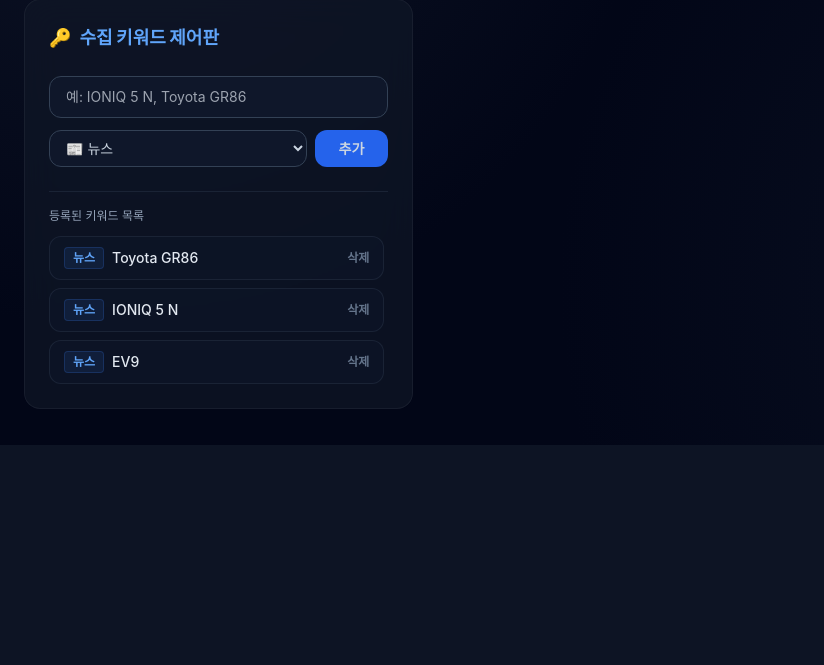
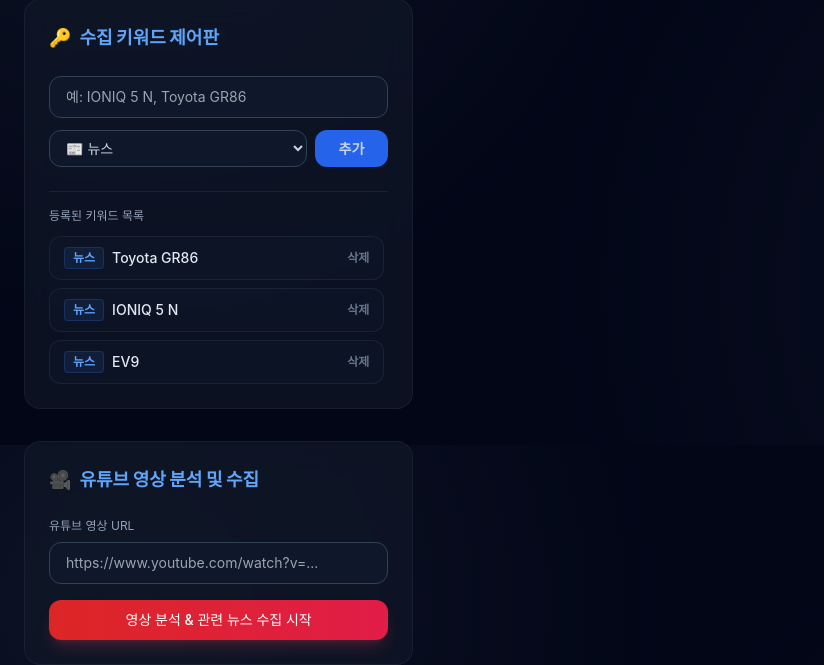
Before and after one commit to hyokuro-hash/auto-car-blog, a FastAPI app: page / in a window 1280 px wide. Shown: the part 355-1020 px from the top of the page, without its empty margins (0-824 px from the left). Before the commit the page ends 800 px from the top, so only its background shows below. Run offline with FastAPI, Linux system fonts and the light colour scheme; parts of the project's set-up code (start-up, migrations or seed data) failed here and were passed over; some libraries are stand-ins or nearby versions.

Commit message:
Feat: 다국가 뉴스 수집 확장 및 대시보드 유튜브 분석 파이프라인 추가

````diff
--- a/ai_writer.py
+++ b/ai_writer.py
@@ -396,3 +396,38 @@ class AIWriter:
         except Exception as e:
             print(f"[AIWriter] 텔레그램 요약 최종 실패: {e}")
             return f"**[브리핑]** {title}\n\n요약 생성 중 에러가 발생했습니다."
+
+    def analyze_youtube_video(self, youtube_data: dict, status_callback=None) -> dict:
+        """유튜브 영상의 자막/설명 데이터를 분석하여 핵심 검색 키워드와 내용 요약을 추출합니다."""
+        if not self.is_configured or not self.client:
+            return {
+                "keyword": "EV",
+                "summary": "유튜브 데이터를 분석할 수 없습니다. (Gemini API 미설정)"
+            }
+
+        try:
+            prompt_content = prompts.YOUTUBE_ANALYSIS_PROMPT.format(
+                title=youtube_data.get("title", ""),
+                description=youtube_data.get("description", ""),
+                transcript=youtube_data.get("transcript", "")[:10000]
+            )
+
+            text = _call_with_retry(
+                client=self.client,
+                prompt=prompt_content,
+                system_instruction=prompts.SYSTEM_PERSONA,
+                json_mode=True,
+                status_callback=status_callback
+            )
+
+            import re
+            cleaned_text = re.sub(r"^```json\s*", "", text.strip(), flags=re.MULTILINE|re.IGNORECASE)
+            cleaned_text = re.sub(r"```\s*$", "", cleaned_text.strip(), flags=re.MULTILINE)
+
+            return json.loads(cleaned_text, strict=False)
+        except Exception as e:
+            print(f"[AIWriter] 유튜브 분석 실패: {e}")
+            return {
+                "keyword": youtube_data.get("title", "EV").split(" ")[0],
+                "summary": f"유튜브 분석 에러 발생: {str(e)[:100]}"
+            }
--- a/main.py
+++ b/main.py
@@ -1,5 +1,6 @@
 import os
 import asyncio
+import time
 import uvicorn
 from fastapi import FastAPI, Request, Response, status, BackgroundTasks
 from fastapi.responses import HTMLResponse
@@ -156,6 +157,151 @@ def cleanup_tasks_api():
         return {"success": True, "message": "오래된 작업 기록이 정리되었습니다. (최근 10개 유지)"}
     except Exception as e:
         return {"success": False, "error": str(e)}
+
+
+async def run_youtube_pipeline(url: str, task_id: str):
+    from telegram import InlineKeyboardButton, InlineKeyboardMarkup
+    from telegram_bot import _save_draft
+
+    try:
+        loop = asyncio.get_running_loop()
+
+        # 1. 유튜브 자막/정보 수집
+        db_cache.update_task_status(task_id, "수집중", 20, title="유튜브 자막 및 메타데이터 수집 중")
+        youtube_data = await loop.run_in_executor(None, CarDataCollector.get_youtube_data, url)
+
+        if not youtube_data.get("title"):
+            db_cache.update_task_status(task_id, "실패", 0, title="유튜브 정보 수집 실패")
+            return
+
+        # 2. AI 분석 및 키워드 추출
+        db_cache.update_task_status(task_id, "AI작성중", 40, title="유튜브 영상 분석 및 키워드 추출 중")
+
+        def _sync_status_callback(msg: str):
+            db_cache.update_task_status(task_id, "AI작성중", 40, title=msg)
+
+        task_ai_writer = AIWriter(status_callback=_sync_status_callback)
+        analysis_result = await loop.run_in_executor(
+            None,
+            task_ai_writer.analyze_youtube_video,
+            youtube_data,
+            _sync_status_callback
+        )
+
+        keyword = analysis_result.get("keyword", "EV")
+        summary = analysis_result.get("summary", "")
+
+        print(f"[YouTube Pipeline] 추출된 키워드: {keyword}, 요약 길이: {len(summary)}")
+
+        # 3. 추출된 키워드로 추가 뉴스 수집 (KR, JP, US)
+        db_cache.update_task_status(
+            task_id,
+            "수집중",
+            60,
+            title=f"'{keyword}' 관련 해외 뉴스 수집 중"
+        )
+        collected_items = await loop.run_in_executor(None, CarDataCollector.collect_topic_data, keyword, 3)
+
+        # 4. 수집 데이터 취합 (유튜브 원본 내용 요약 + 수집된 뉴스 본문)
+        raw_data_text = f"### 유튜브 원본 분석 및 요약\n- 출처 영상: {url}\n- 영상 제목: {youtube_data.get('title')}\n- 핵심 요약:\n{summary}\n\n"
+
+        source_links = [{"title": youtube_data.get("title"), "url": url, "source": "YouTube", "published": "", "type": "youtube"}]
+
+        for idx, item in enumerate(collected_items):
+            if db_cache.is_duplicate(item["url"]):
+                continue
+            raw_data_text += f"### 기사 {idx+1}\n제목: {item['title']}\n출처: {item['source']}\nURL: {item['url']}\n본문:\n{item['content']}\n\n"
+            source_links.append(item)
+
+        # 5. 이미지 수집
+        web_images = await loop.run_in_executor(None, CarDataCollector.search_web_images, keyword, 4)
+        if web_images:
+            raw_data_text += "\n[참고용 웹 이미지 목록 - 반드시 본문의 적절한 목차 아래에 아래 URL을 마크다운 문법으로 분산 배치하세요!]\n"
+            for idx, img_url in enumerate(web_images):
+                raw_data_text += f"이미지{idx+1}: {img_url}\n"
+
+        # 6. 블로그 원고 작성
+        db_cache.update_task_status(task_id, "AI작성중", 80, title="블로그 분석 원고 작성 중")
+        blog_draft = await loop.run_in_executor(None, task_ai_writer.generate_blog_post, raw_data_text, keyword, web_images)
+
+        # 7. 텔레그램 요약본 작성
+        tg_summary = await loop.run_in_executor(
+            None,
+            task_ai_writer.generate_telegram_summary,
+            blog_draft["title"],
+            blog_draft.get("naver", {}).get("markdown_content", "")
+        )
+
+        # 8. 수집 기록 마크
+        for src in source_links:
+            db_cache.mark_as_collected(src["url"], src["title"])
+
+        # 9. 초안 저장 및 상태 업데이트
+        draft_id = f"draft_{int(time.time())}"
+
+        _save_draft(draft_id, {
+            "task_id": task_id,
+            "title": blog_draft["title"],
+            "naver": blog_draft.get("naver"),
+            "tistory": blog_draft.get("tistory"),
+            "wordpress": blog_draft.get("wordpress"),
+            "original_url": url
+        })
+
+        db_cache.update_task_status(
+            task_id,
+            "발행대기",
+            90,
+            title=blog_draft["title"],
+            original_url=url,
+            platform_results={"draft_id": draft_id}
+        )
+
+        # 10. 텔레그램 전송
+        keyboard = [[
+            InlineKeyboardButton("🚀 블로그 즉시 발행", callback_data=f"publish_{draft_id}"),
+            InlineKeyboardButton("❌ 반려 및 취소", callback_data=f"reject_{draft_id}")
+        ]]
+
+        await telegram_app.bot.send_message(
+            chat_id=Config.TELEGRAM_CHAT_ID,
+            text=f"📅 **유튜브 분석 기반 브리핑**\n\n{tg_summary}\n\n---\n[임시 초안 ID: {draft_id}]",
+            reply_markup=InlineKeyboardMarkup(keyboard),
+            parse_mode="Markdown"
+        )
+
+    except Exception as e:
+        print(f"[YouTube Pipeline] 작업 실패: {e}")
+        db_cache.update_task_status(task_id, "실패", 0, title=f"유튜브 파이프라인 에러: {str(e)[:50]}")
+        try:
+            await telegram_app.bot.send_message(
+                chat_id=Config.TELEGRAM_CHAT_ID,
+                text=f"❌ 유튜브 파이프라인 작업 오류 발생: {str(e)[:100]}"
+            )
+        except Exception:
+            pass
+
+
+@app.post("/api/youtube-task")
+async def create_youtube_task(data: dict, background_tasks: BackgroundTasks):
+    """유튜브 URL을 입력받아 비디오 분석 및 글로벌 뉴스 수집 파이프라인을 실행합니다."""
+    url = data.get("url")
+    if not url:
+        return {"success": False, "error": "URL이 누락되었습니다."}
+
+    # 유튜브 URL 검증
+    from collector import extract_youtube_video_id
+    video_id = extract_youtube_video_id(url)
+    if not video_id:
+        return {"success": False, "error": "유효한 유튜브 URL이 아닙니다."}
+
+    task_id = f"task_yt_{int(time.time())}"
+    db_cache.update_task_status(task_id, "수집중", 10, title="유튜브 분석 대기 중")
+
+    # 백그라운드 태스크 등록
+    background_tasks.add_task(run_youtube_pipeline, url, task_id)
+    return {"success": True, "task_id": task_id}
+
 
 
 def _fire_and_forget_internal(url: str, data: dict):
--- a/templates/dashboard.html
+++ b/templates/dashboard.html
@@ -179,7 +179,25 @@
                 </div>
             </div>
 
+            <!-- 3. YouTube URL Analysis & Run Card -->
+            <div class="glass rounded-2xl p-6 space-y-6">
+                <h2 class="text-lg font-semibold font-outfit text-blue-400 flex items-center">
+                    <span class="mr-2">🎥</span>유튜브 영상 분석 및 수집
+                </h2>
+
+                <div class="space-y-4">
+                    <div>
+                        <label class="block text-xs text-slate-400 mb-2" for="youtube-url">유튜브 영상 URL</label>
+                        <input type="text" id="youtube-url" placeholder="https://www.youtube.com/watch?v=..." class="w-full bg-slate-900 border border-slate-700 rounded-xl px-4 py-2.5 text-sm focus:outline-none focus:border-blue-500 text-slate-100">
+                    </div>
+                    <button onclick="runYoutubePipeline()" id="btn-youtube-run" class="w-full bg-gradient-to-r from-red-600 to-rose-600 hover:from-red-500 hover:to-rose-500 text-white font-medium py-2.5 px-4 rounded-xl text-sm transition shadow-lg shadow-rose-500/20">
+                        영상 분석 & 관련 뉴스 수집 시작
+                    </button>
+                </div>
+            </div>
+
         </section>
+
 
         <!-- RIGHT COLUMN: Task Monitoring (Status Timeline & Verification Board) -->
         <section class="space-y-8 lg:col-span-2">
@@ -743,6 +761,45 @@
                 btnWordpress.innerText = prevText['wordpress'];
             }
         }
+
+        // --- 5. YouTube URL Pipeline Trigger ---
+        async function runYoutubePipeline() {
+            const urlInput = document.getElementById("youtube-url");
+            const url = urlInput.value.trim();
+            const btn = document.getElementById("btn-youtube-run");
+
+            if (!url) {
+                showToast("⚠️ 유튜브 URL을 입력해 주세요.", "warning");
+                return;
+            }
+
+            btn.disabled = true;
+            const originalText = btn.innerText;
+            btn.innerText = "요청 전송 중...";
+
+            try {
+                const res = await fetch("/api/youtube-task", {
+                    method: "POST",
+                    headers: {"Content-Type": "application/json"},
+                    body: JSON.stringify({url})
+                });
+                const data = await res.json();
+
+                if (data.success) {
+                    showToast("🚀 유튜브 분석 및 수집 태스크가 등록되었습니다.", "success");
+                    urlInput.value = "";
+                    fetchTasks(); // refresh task board
+                } else {
+                    showToast(`❌ 태스크 등록 실패: ${data.error}`, "error");
+                }
+            } catch (err) {
+                console.error("유튜브 태스크 등록 에러:", err);
+                showToast("⚠️ 서버 통신 에러가 발생했습니다.", "error");
+            } finally {
+                btn.disabled = false;
+                btn.innerText = originalText;
+            }
+        }
     </script>
 </body>
 </html>
````
Also changed, not shown: collector.py (+53 -6 lines), prompts.py (+19 -0 lines).
